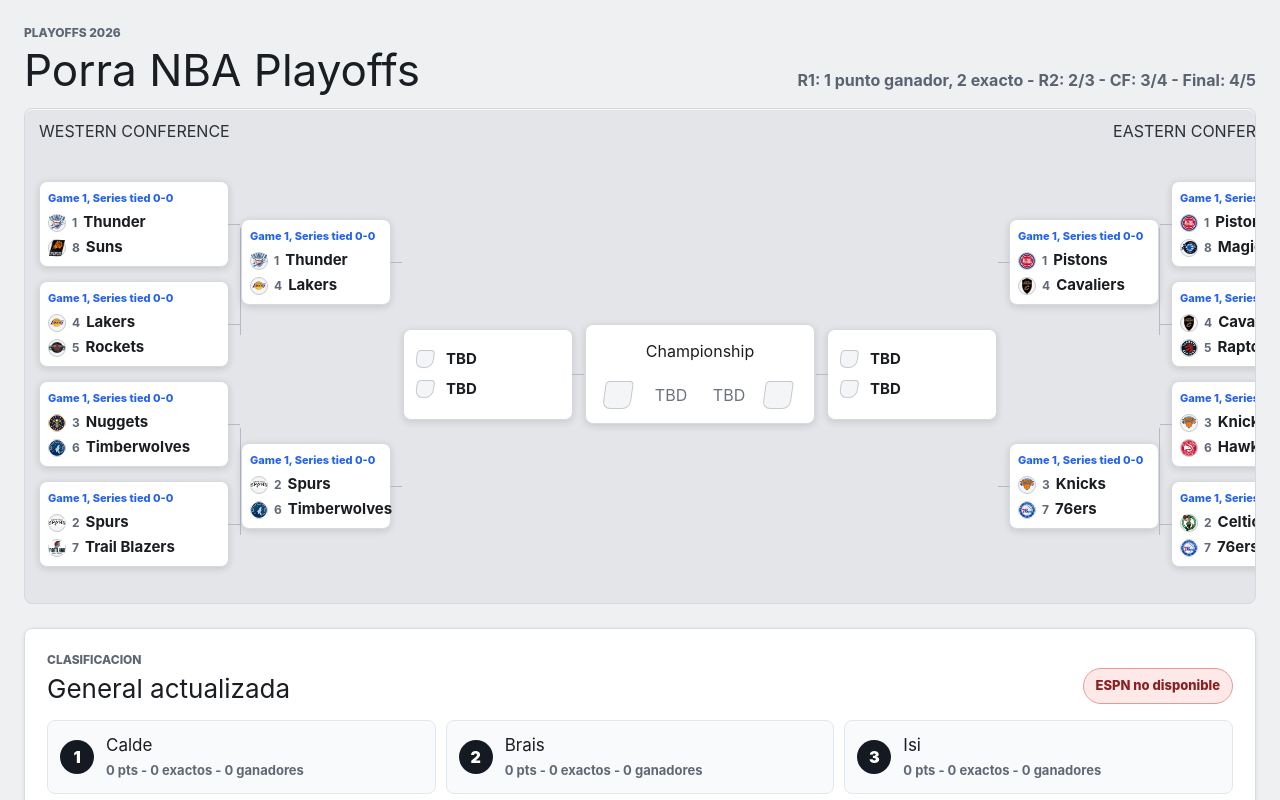
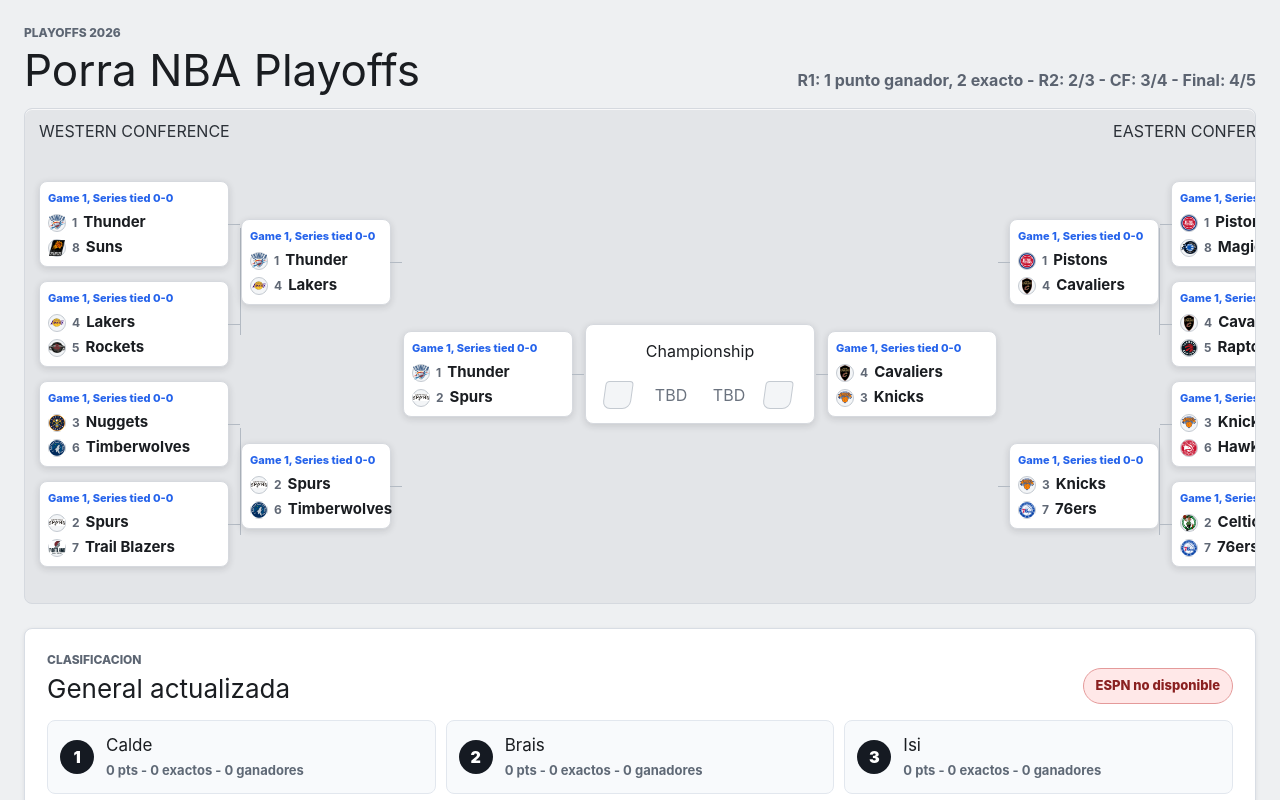
Before and after one commit to braisglopez/NBA-Playoffs, a React (Vite) app: page / in a window 1280 px wide. Shown: the top 800 px of the page. Built offline with nearby package versions, Linux system fonts and the light colour scheme; no server answers.

Commit message:
feat: conference finals results

```diff
--- a/src/App.jsx
+++ b/src/App.jsx
@@ -163,13 +163,23 @@
   );
 }
 
-function PlayoffBracket({ firstRoundSeries, secondRoundSeries }) {
+function PlayoffBracket({
+  conferenceFinalsSeries,
+  firstRoundSeries,
+  secondRoundSeries,
+}) {
   const westSeries = firstRoundSeries.filter((item) => item.conference === "west");
   const eastSeries = firstRoundSeries.filter((item) => item.conference === "east");
   const westSemifinals = secondRoundSeries.filter(
     (item) => item.conference === "west"
   );
   const eastSemifinals = secondRoundSeries.filter(
+    (item) => item.conference === "east"
+  );
+  const westConferenceFinals = conferenceFinalsSeries.filter(
+    (item) => item.conference === "west"
+  );
+  const eastConferenceFinals = conferenceFinalsSeries.filter(
     (item) => item.conference === "east"
   );
 
@@ -208,7 +218,13 @@
           </div>
 
           <div className="round-column conference-column west">
-            <BracketPlaceholder side="west" />
+            {westConferenceFinals.length > 0 ? (
+              westConferenceFinals.map((series) => (
+                <BracketSeriesCard key={series.id} series={series} side="west" />
+              ))
+            ) : (
+              <BracketPlaceholder side="west" />
+            )}
           </div>
 
           <article className="championship-card">
@@ -222,7 +238,13 @@
           </article>
 
           <div className="round-column conference-column east">
-            <BracketPlaceholder side="east" />
+            {eastConferenceFinals.length > 0 ? (
+              eastConferenceFinals.map((series) => (
+                <BracketSeriesCard key={series.id} series={series} side="east" />
+              ))
+            ) : (
+              <BracketPlaceholder side="east" />
+            )}
           </div>
 
           <div className="round-column semi-column east">
@@ -460,6 +482,7 @@
   );
   const firstRound = roundsWithLiveSeries[0];
   const secondRound = roundsWithLiveSeries[1];
+  const conferenceFinals = roundsWithLiveSeries[2];
   const selectedRound = roundsWithLiveSeries.find(
     (round) => round.id === activeRound
   );
@@ -586,6 +609,7 @@
   return (
     <main className="app-shell">
       <PlayoffBracket
+        conferenceFinalsSeries={conferenceFinals.series}
         firstRoundSeries={firstRound.series}
         secondRoundSeries={secondRound.series}
       />
--- a/src/data/playoffs.js
+++ b/src/data/playoffs.js
@@ -454,6 +454,81 @@
   },
 ];
 
+export const conferenceFinalsSeries = [
+  {
+    id: "okc-sas",
+    conference: "west",
+    label: "OKC-SAS",
+    status: "Game 1, Series tied 0-0",
+    line: "TBD",
+    date: "TBD",
+    channel: "TBD",
+    teams: [
+      {
+        code: "OKC",
+        seed: 1,
+        city: "Oklahoma City",
+        name: "Thunder",
+        logo: okcLogo,
+      },
+      {
+        code: "SAS",
+        seed: 2,
+        city: "San Antonio",
+        name: "Spurs",
+        logo: spursLogo,
+      },
+    ],
+    picks: {
+      calde: { winner: "OKC", games: 6 },
+      brais: { winner: "OKC", games: 7 },
+      isi: { winner: "SAS", games: 7 },
+      "nico-grande": { winner: "OKC", games: 6 },
+      "nico-peque": { winner: "SAS", games: 6 },
+      lucas: { winner: "OKC", games: 7 },
+      alvaro: { winner: "OKC", games: 6 },
+      rodri: { winner: "SAS", games: 6 },
+      jorge: { winner: "SAS", games: 6 },
+    },
+  },
+  {
+    id: "cavs-nyk",
+    conference: "east",
+    label: "CAVS-NYK",
+    status: "Game 1, Series tied 0-0",
+    line: "TBD",
+    date: "TBD",
+    channel: "TBD",
+    teams: [
+      {
+        code: "CAVS",
+        seed: 4,
+        city: "Cleveland",
+        name: "Cavaliers",
+        logo: cavsLogo,
+      },
+      {
+        code: "NYK",
+        seed: 3,
+        city: "New York",
+        name: "Knicks",
+        logo: knicksLogo,
+      },
+    ],
+    picks: {
+      calde: { winner: "CAVS", games: 7 },
+      brais: { winner: "NYK", games: 5 },
+      isi: { winner: "CAVS", games: 7 },
+      "nico-grande": { winner: "NYK", games: 7 },
+      "nico-peque": { winner: "NYK", games: 6 },
+      lucas: { winner: "NYK", games: 5 },
+      alvaro: { winner: "NYK", games: 5 },
+      rodri: { winner: "NYK", games: 5 },
+      jorge: { winner: "NYK", games: 5 },
+    },
+  },
+];
+
 export const playoffRounds = [
   {
     id: "round1",
@@ -474,7 +549,7 @@
     label: "Conf. Finals",
     shortLabel: "CF",
     scoring: scoringRules.conferenceFinals,
-    series: [],
+    series: conferenceFinalsSeries,
   },
   {
     id: "nbaFinals",
```
